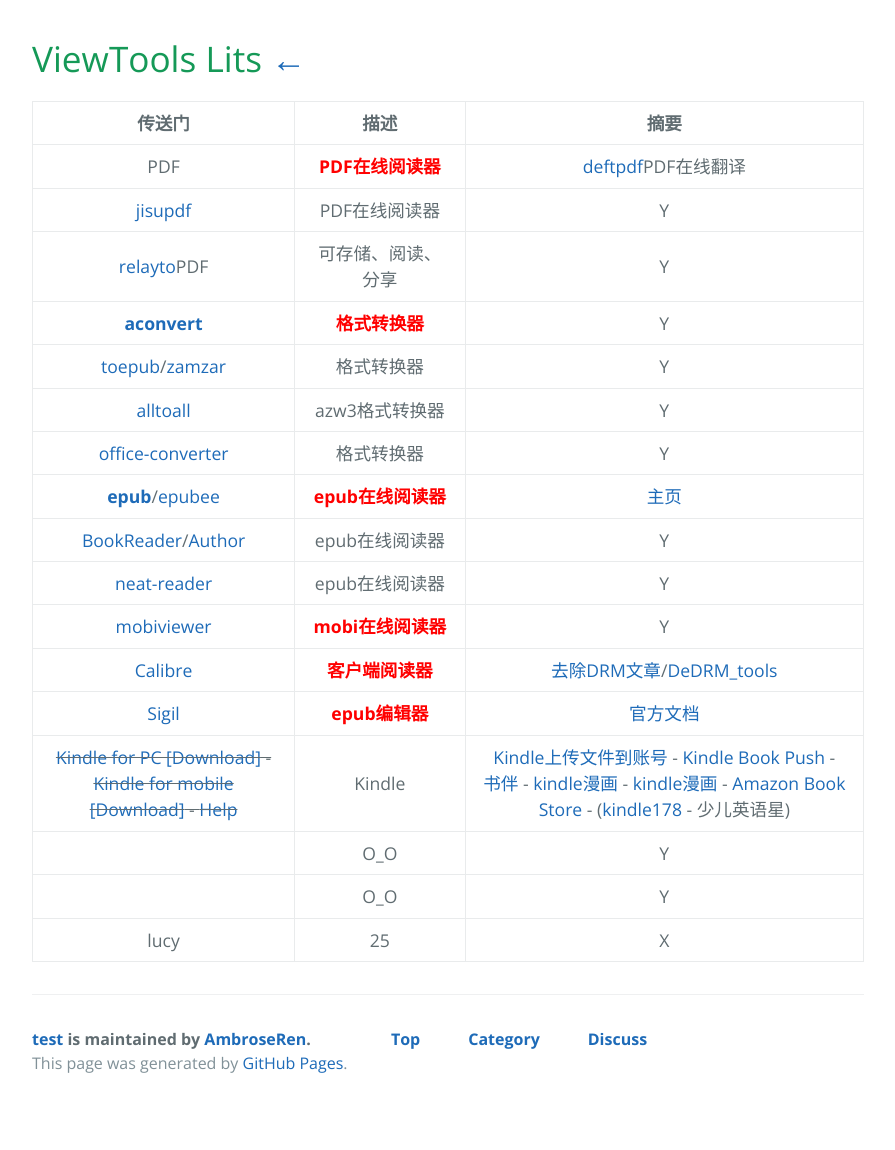
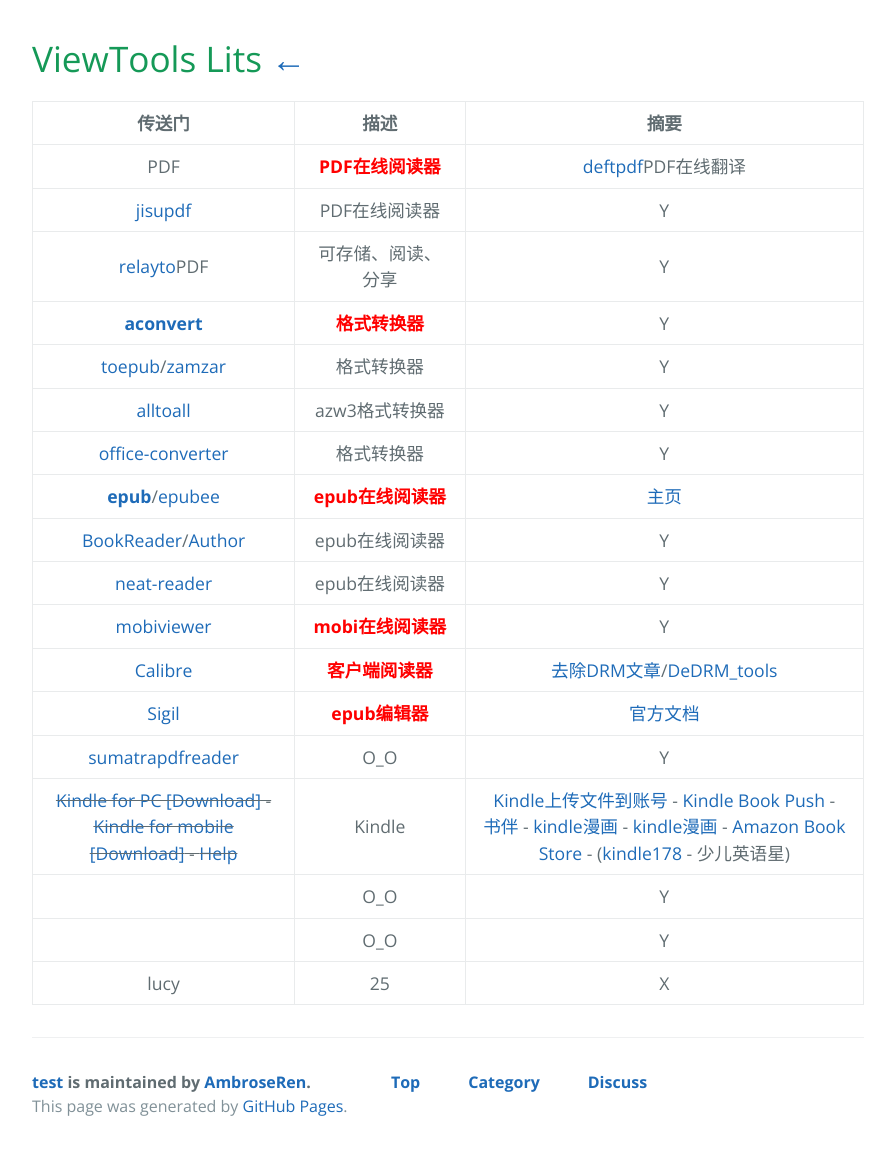
Before and after one commit to AmbroseRen/test, a Jekyll site: the page built from Library/ViewTools.md, in a window 1280 px wide. Shown: the whole page, without its empty margins (192-1087 px from the left). Built offline with Jekyll 4.4.1, drawn with Linux system fonts in a browser that asks for light colours; our own code applies the rules of GitHub Pages for plain Markdown files; the repository's description, which GitHub fills in, is left out; before the commit the page ends 1107 px from its top, so only the background shows below that.

Commit message:
Update ViewTools.md

```diff
--- a/Library/ViewTools.md
+++ b/Library/ViewTools.md
@@ -15,6 +15,7 @@
 | [mobiviewer](https://imclient.herokuapp.com/mobiviewer/) | <font color="#ff0000"><b>mobi在线阅读器</b></font> | Y |
 | [Calibre](https://calibre-ebook.com/) | <font color="#ff0000"><b>客户端阅读器</b></font> | [去除DRM文章](https://thatinterpreter.net/kindle-drm/)/[DeDRM_tools](https://github.com/apprenticeharper/DeDRM_tools/releases) |
 | [Sigil](https://github.com/Sigil-Ebook/Sigil/releases) | <font color="#ff0000"><b>epub编辑器</b></font> | [官方文档](https://sigil-ebook.com/) |
+| [sumatrapdfreader](https://www.sumatrapdfreader.org/download-free-pdf-viewer) | O_O | Y |
 | ~~[Kindle for PC [Download]](https://www.amazon.com/Amazon-Digital-Services-LLC-Download/dp/B00UB76290) - [Kindle for mobile [Download]](https://www.amazon.com/b?ie=UTF8&node=16571048011) - [Help](https://www.amazon.com/gp/help/customer/display.html?nodeId=GZSM7D8A85WKPYYD)~~| Kindle | [Kindle上传文件到账号](https://www.amazon.com/gp/sendtokindle) - [Kindle Book Push](https://book.einverne.info/) - [书伴](https://bookfere.com/ebook) - [kindle漫画](http://www.kindlecomic.net/) - [kindle漫画](http://vol.moe/) - [Amazon Book Store](https://www.amazon.cn/b?ie=UTF8&node=1987669071) - ([kindle178](http://www.kindle178.com/) - 少儿英语星) |
 | []() | O_O | Y |
 | []() | O_O | Y |
```
